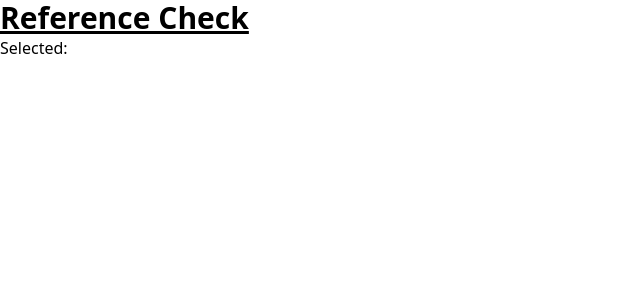
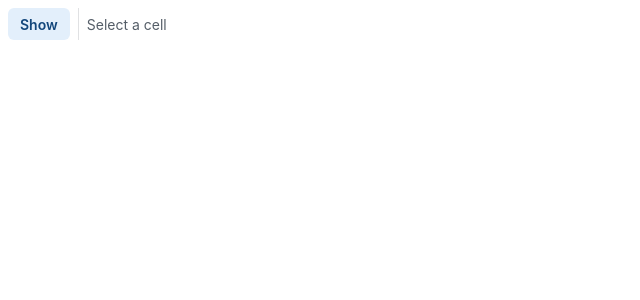
Before and after one commit to shihanng/reference-check, a React (Vite) app: page / in a window 1280 px wide. Shown: the top 300 px of the page, without its empty margins (0-640 px from the left). Built offline with nearby package versions, Linux system fonts and the light colour scheme; what gas-client would draw is missing.

Commit message:
Add CellLink

```diff
--- a/src/App.tsx
+++ b/src/App.tsx
@@ -1,24 +1,43 @@
 import { useState } from "react";
 import { GASClient } from "gas-client";
 import * as server from "./server/main";
+import Button from "@mui/joy/Button";
+import Divider from "@mui/joy/Divider";
+import CellLink from "./components/CellLink";
 
 const { serverFunctions } = new GASClient<typeof server>();
 
 function App() {
-  const [cell, setCell] = useState("");
+  const [cell, setCell] = useState<server.Cell | undefined>();
+  const [loading, setLoading] = useState(false);
 
   const handleClick = async () => {
-    const sheetData = await serverFunctions.getSelectedCellValue();
-    setCell(sheetData);
+    setLoading(true);
+    const cell = await serverFunctions.getSelectedCell();
+    setCell(cell);
+    setLoading(false);
   };
 
   return (
-    <>
-      <h1 className="text-3xl font-bold underline">Reference Check</h1>
-      <div className="card">
-        <button onClick={handleClick}>Selected: {cell}</button>
+    <div className="m-2">
+      <div className="flex items-center">
+        <div className="pr-2">
+          <Button
+            loading={loading}
+            color="primary"
+            onClick={handleClick}
+            size="sm"
+            variant="soft"
+          >
+            Show
+          </Button>
+        </div>
+        <Divider orientation="vertical" />
+        <div className="pl-2 truncate">
+          <CellLink cell={cell} />
+        </div>
       </div>
-    </>
+    </div>
   );
 }
 
--- /dev/null
+++ b/src/components/CellLink.tsx
@@ -0,0 +1,45 @@
+import { Chip, Link, Typography } from "@mui/joy";
+import * as server from "../server/main";
+
+interface CellLinkProps {
+  cell?: server.Cell;
+}
+
+function CellLink({ cell }: CellLinkProps) {
+  if (!cell) {
+    return (
+      <Typography level="body-sm" className="truncate w-full">
+        Select a cell
+      </Typography>
+    );
+  }
+
+  return (
+    <>
+      <Chip
+        color="success"
+        size="sm"
+        variant="outlined"
+        onClick={() => {
+          // ...process something
+        }}
+      >
+        {cell.sheet}
+      </Chip>
+      <div className="ml-1 inline">
+        <Link
+          level="body-sm"
+          underline="hover"
+          component="button"
+          onClick={() => {
+            // ...process something
+          }}
+        >
+          {cell.value}
+        </Link>
+      </div>
+    </>
+  );
+}
+
+export default CellLink;
--- a/src/server/main.ts
+++ b/src/server/main.ts
@@ -15,9 +15,22 @@ function onOpen() {
     .addToUi();
 }
 
-// @ts-expect-error: TS6133
-// eslint-disable-next-line @typescript-eslint/no-unused-vars
-function getSelectedCellValue() {
+export interface Cell {
+  value: string;
+  a1Notation: string;
+  sheet: string;
+}
+
+function getSelectedCell(): Cell | undefined {
   const range = SpreadsheetApp.getActiveSpreadsheet().getActiveRange();
-  return range ? range.getValue() : "No cell selected";
+  if (!range) {
+    return;
+  }
+  return {
+    value: range.getDisplayValue(),
+    a1Notation: range.getA1Notation(),
+    sheet: range.getSheet().getName(),
+  };
 }
+
+export { getSelectedCell };
```
